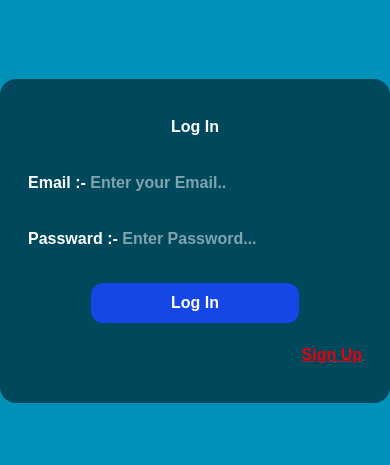
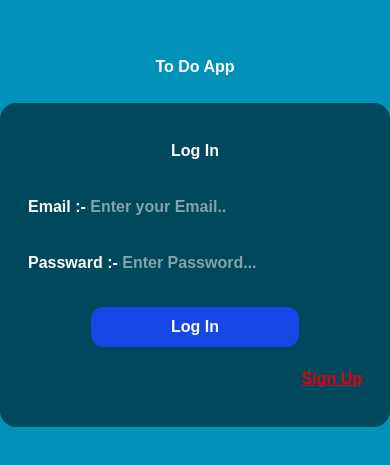
Before and after one commit to roysouvik50000/toDoApp, a React (Vite) app: page / in a window 390 px wide. Shown: the part 181-646 px from the top of the page. Built offline with nearby package versions, Linux system fonts and the light colour scheme.

Commit message:
make ui for mobile

```diff
--- a/src/components/TodoTaskLists.jsx
+++ b/src/components/TodoTaskLists.jsx
@@ -59,7 +59,7 @@ export default function ToDoTaskLists() {
                 <img src={box} className="w-9 absolute left-0 cursor-pointer" />
               )}
             </div>
-            <div className="flex justify-between mt-12 ms-5">
+            <div className="flex justify-between flex-wrap mt-8">
               <div className="flex gap-4">
                 <h1>{`${i + 1}.`}</h1>
                 {toDo.isEditing ? (
--- a/src/pages/login.jsx
+++ b/src/pages/login.jsx
@@ -19,8 +19,9 @@ export default function Login() {
   };
 
   return (
-    <div className="bg-cyan-600 h-screen w-screen flex items-center justify-center">
-      <div className="bg-black/50 px-7 py-9 rounded-2xl text-white font-bold w-[420px]">
+    <div className="bg-cyan-600 h-screen w-screen flex flex-col gap-6 items-center justify-center">
+      <h1 className="text-center font-black text-white" >To Do App</h1>
+      <div className="bg-black/50 px-7 py-9 rounded-2xl text-white font-bold w-screen sm:w-[420px]">
         <form
           onSubmit={(e) => e.preventDefault()}
           className="flex flex-col justify-center gap-8"
--- a/src/pages/toDoApp.jsx
+++ b/src/pages/toDoApp.jsx
@@ -36,7 +36,7 @@ function ToDoApp() {
               className="bg-none rounded-2xl inline"
               width={24}
             />
-            <h1 className="text-center text-2xl font-black text-zinc-50 inline">
+            <h1 className="sm:text-center text-2xl font-black text-zinc-50 inline">
               To-Do-App
             </h1>
           </div>
```
